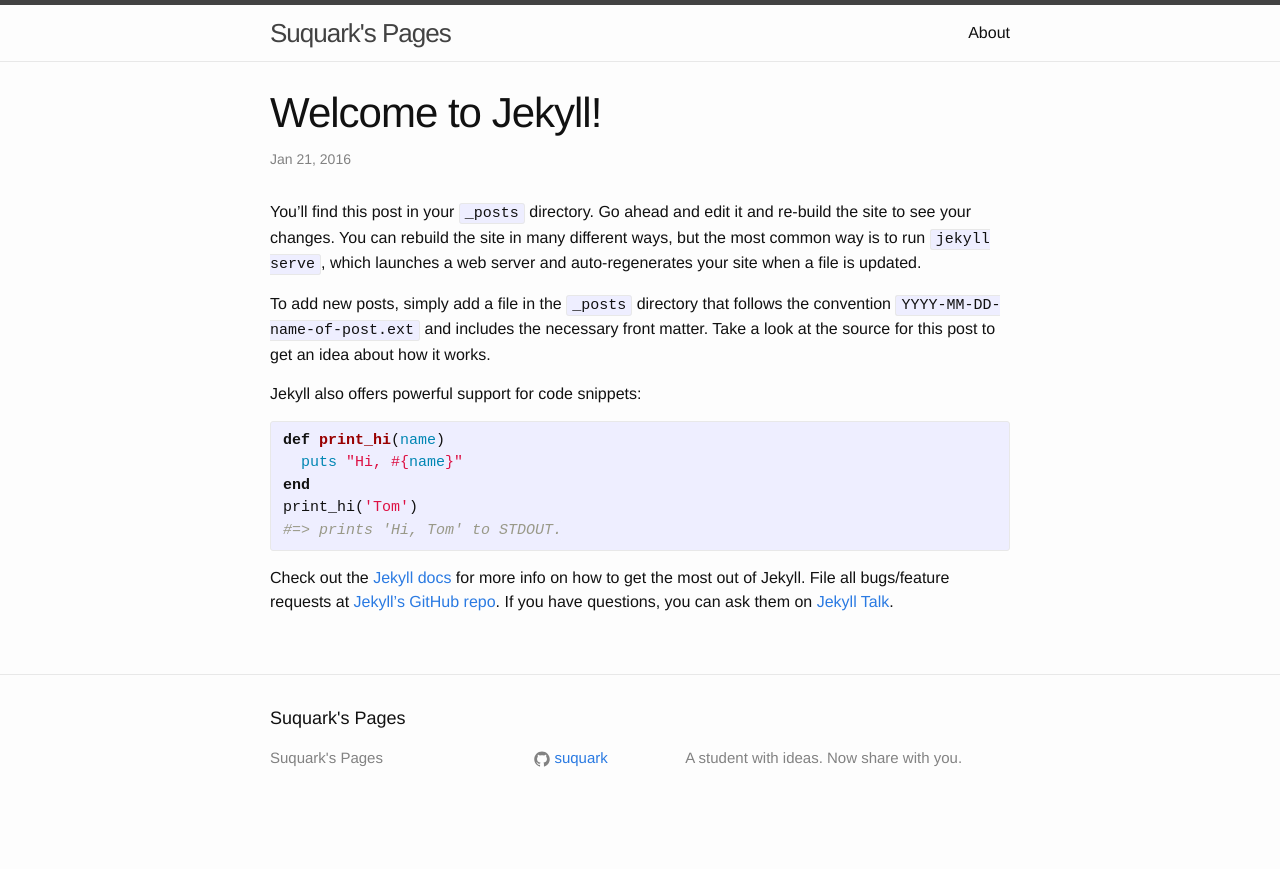
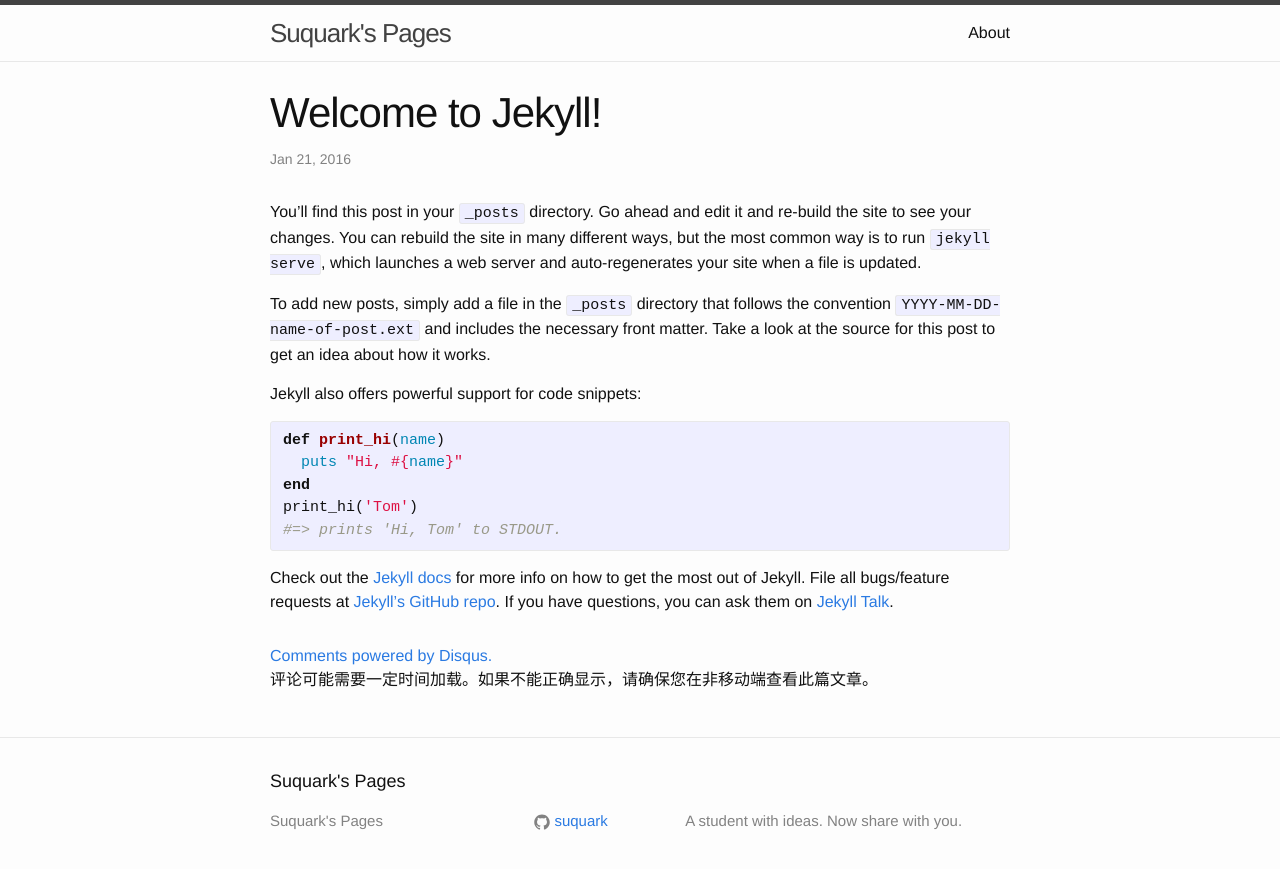
Before and after one commit to suquark/suquark.github.io, a Jekyll site: the page built from _posts/2016-01-21-welcome-to-jekyll.markdown, in a window 1280 px wide. Shown: the top 869 px of the page. Built offline with Jekyll 4.4.1, drawn with Linux system fonts in a browser that asks for light colours; comment, search, counter and statistics services are not loaded.

Commit message:
增加尾注
增加尾注：Disqus有时候显示过慢或者由于用户使用了不支持的平台

```diff
--- a/_layouts/post.html
+++ b/_layouts/post.html
@@ -24,6 +24,10 @@ layout: default
 
 <div id="disqus_thread"></div>
 
+<a href="https://disqus.com/">Comments powered by Disqus.</a>
+
+<p>评论可能需要一定时间加载。如果不能正确显示，请确保您在非移动端查看此篇文章。</p>
+
 <script>
 	var disqus_config = function () {
 		this.page.url = 'http://suquark.github.io{{ page.url }}';
```
